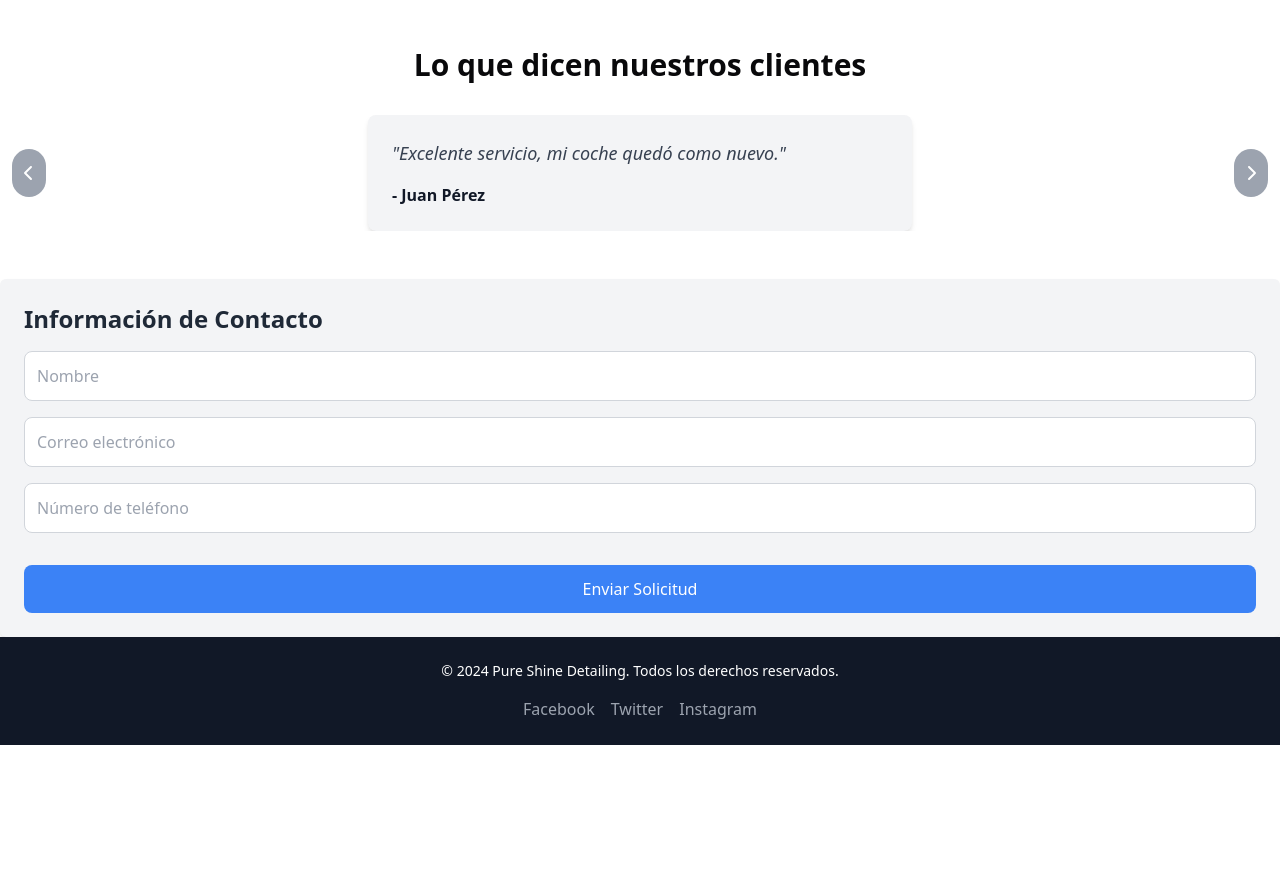
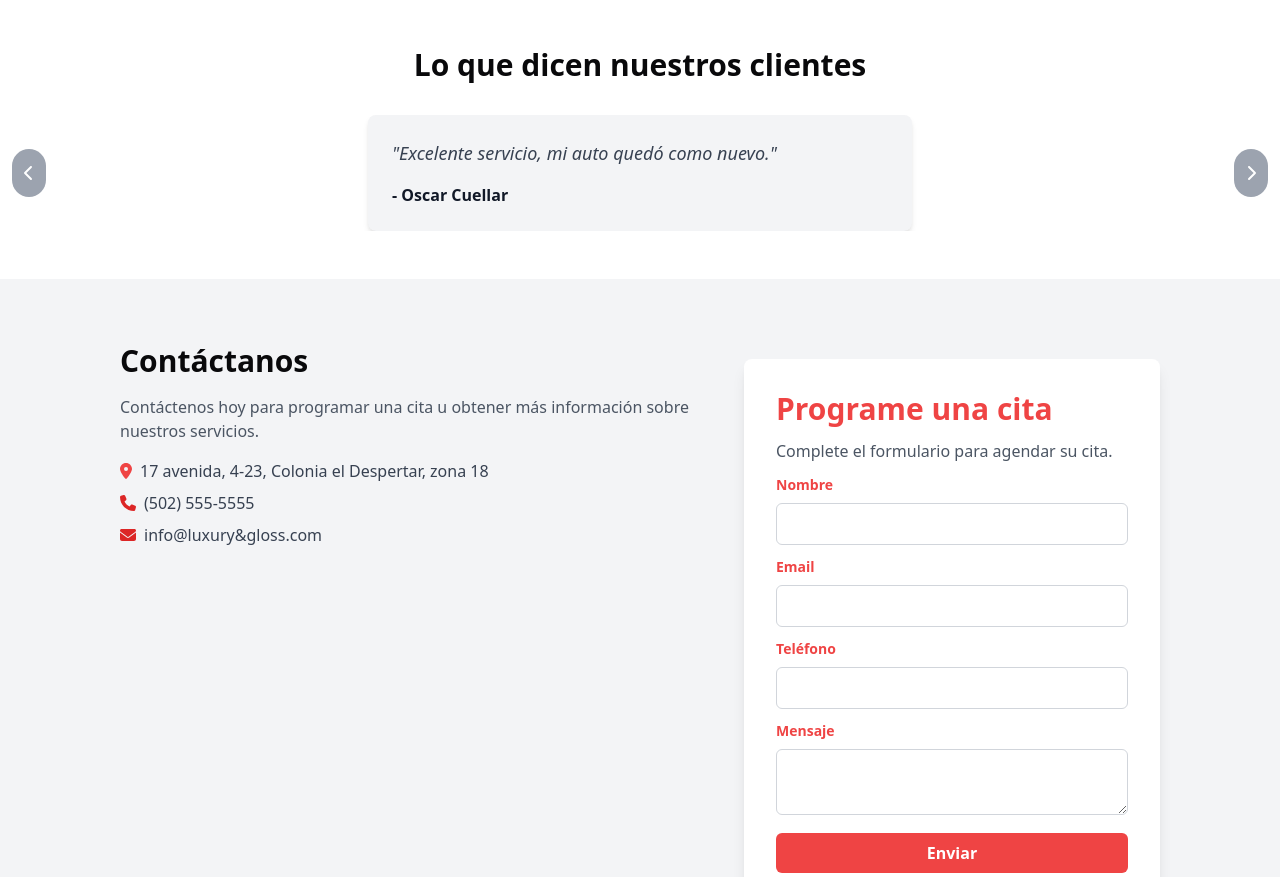
Before and after one commit to PedroGalindo0911/LuxuryAndGloss-Frontend, a React (Vite) app: page / in a window 1280 px wide. Shown: the part 1920-2797 px from the top of the page. Before the commit the page ends 2665 px from the top, so only its background shows below. Built offline with nearby package versions, Linux system fonts and the light colour scheme.

Commit message:
refactor: :art: Improve Structure
In this commit the code structure is improved and styles are added or corrected.

```diff
--- a/src/components/AboutUs.tsx
+++ b/src/components/AboutUs.tsx
@@ -1,4 +1,3 @@
-// src/components/AboutUs.tsx
 import React from 'react';
 
 const AboutUs = () => {
--- a/src/components/BeforeAfterGallery.tsx
+++ b/src/components/BeforeAfterGallery.tsx
@@ -1,4 +1,3 @@
-// src/components/BeforeAfterGallery.tsx
 import React from 'react';
 
 const BeforeAfterGallery = () => {
--- a/src/components/ContactForm.tsx
+++ b/src/components/ContactForm.tsx
@@ -1,30 +1,96 @@
-// src/components/ContactForm.tsx
 import React from 'react';
-import SubmitButton from './SubmitButton';
+import { FontAwesomeIcon } from '@fortawesome/react-fontawesome';
+import { faLocationDot, faPhone, faEnvelope } from '@fortawesome/free-solid-svg-icons';
+
+const ContactSection = () => {
+  return (
+    <section className="bg-gray-100 py-16">
+      <div className="container mx-auto px-4 flex flex-col md:flex-row justify-center items-center md:items-start">
+        <div className="md:w-1/2 mb-8 md:mb-0 text-center md:text-left">
+          <h2 className="text-3xl font-bold mb-4">Contáctanos</h2>
+          <p className="text-gray-600 mb-4">
+          Contáctenos hoy para programar una cita u obtener más información sobre nuestros servicios.
+          </p>
+          <ul className="text-gray-700">
+            <li className="flex justify-center md:justify-start items-center mb-2">
+              <span className="text-red-500 mr-2">
+                <FontAwesomeIcon icon={faLocationDot} />
+              </span>
+              17 avenida, 4-23, Colonia el Despertar, zona 18
+            </li>
+            <li className="flex justify-center md:justify-start items-center mb-2">
+              <span className="text-red-600 mr-2">
+                <FontAwesomeIcon icon={faPhone} />
+              </span>
+              (502) 555-5555
+            </li>
+            <li className="flex justify-center md:justify-start items-center">
+              <span className="text-red-600 mr-2">
+                <FontAwesomeIcon icon={faEnvelope} />
+              </span>
+              info@luxury&gloss.com
+            </li>
+          </ul>
+        </div>
 
 
-const ContactForm: React.FC = () => (
-  <div className="bg-gray-100 p-6 rounded-md shadow-md">
-    <h2 className="text-2xl font-bold text-gray-800 mb-4">Información de Contacto</h2>
+        <div className="md:w-1/3 my-4 bg-white p-8 shadow-lg rounded-lg">
+          <h2 className="text-3xl text-red-500 font-bold mb-3">Programe una cita</h2>
+          <p className="text-gray-600 mb-3">
+            Complete el formulario para agendar su cita.
+          </p>
           <form>
+            <div className="mb-3">
+              <label className="block text-red-500 text-sm font-bold mb-2" htmlFor="name">
+                Nombre
+              </label>
               <input
+                className="w-full px-3 py-2 border border-gray-300 rounded-md"
                 type="text"
-        placeholder="Nombre"
-        className="w-full mb-4 p-3 border border-gray-300 rounded-lg focus:outline-none focus:ring-2 focus:ring-blue-500"
+                id="name"
               />
+            </div>
+            <div className="mb-3">
+              <label className="block text-red-500 text-sm font-bold mb-2" htmlFor="email">
+                Email
+              </label>
               <input
+                className="w-full px-3 py-2 border border-gray-300 rounded-md"
                 type="email"
-        placeholder="Correo electrónico"
-        className="w-full mb-4 p-3 border border-gray-300 rounded-lg focus:outline-none focus:ring-2 focus:ring-blue-500"
+                id="email"
               />
+            </div>
+            <div className="mb-3">
+              <label className="block text-red-500 text-sm font-bold mb-2" htmlFor="phone">
+                Teléfono
+              </label>
               <input
-        type="tel"
-        placeholder="Número de teléfono"
-        className="w-full mb-4 p-3 border border-gray-300 rounded-lg focus:outline-none focus:ring-2 focus:ring-blue-500"
+                className="w-full px-3 py-2 border border-gray-300 rounded-md"
+                type="text"
+                id="phone"
               />
+            </div>
+            <div className="mb-3">
+              <label className="block text-red-500 text-sm font-bold mb-2" htmlFor="message">
+                Mensaje
+              </label>
+              <textarea
+                className="w-full px-3 py-2 border border-gray-300 rounded-md"
+                id="message"
+                rows={2}
+              ></textarea>
+            </div>
+            <button
+              className="w-full bg-red-500 text-white py-2 rounded-md font-bold hover:bg-red-600 transition duration-300"
+              type="submit"
+            >
+              Enviar
+            </button>
           </form>
-    <SubmitButton/>
         </div>
+      </div>
+    </section>
   );
+};
 
-export default ContactForm;
+export default ContactSection;
--- a/src/components/FAQ.tsx
+++ b/src/components/FAQ.tsx
@@ -10,7 +10,6 @@ const faqs = [
     question: "¿Qué productos utilizan?",
     answer: "Utilizamos productos de alta calidad de marcas reconocidas en el sector del detailing.",
   },
-  // Añade más preguntas y respuestas según sea necesario
 ];
 
 const FAQs = () => {
@@ -23,7 +22,7 @@ const FAQs = () => {
   return (
     <section className="py-12 bg-gray-100">
       <div className="container mx-auto px-4">
-        <h2 className="text-3xl font-bold text-center mb-8">Preguntas Frecuentes</h2>
+        <h2 className="text-3xl font-bold  text-center mb-8">Preguntas Frecuentes</h2>
         <div className="max-w-3xl mx-auto">
           {faqs.map((faq, index) => (
             <div key={index} className="mb-4">
--- a/src/components/Footer.tsx
+++ b/src/components/Footer.tsx
@@ -1,4 +1,3 @@
-// src/components/Footer.tsx
 import React from 'react';
 
 const Footer = () => {
@@ -6,13 +5,8 @@ const Footer = () => {
     <footer className="bg-gray-900 text-white py-6">
       <div className="container mx-auto px-4 text-center">
         <p className="text-sm">
-          &copy; {new Date().getFullYear()} Pure Shine Detailing. Todos los derechos reservados.
+          &copy; {new Date().getFullYear()} Luxury & Gloss. Todos los derechos reservados.
         </p>
-        <div className="mt-4">
-          <a href="#facebook" className="text-gray-400 hover:text-white mx-2">Facebook</a>
-          <a href="#twitter" className="text-gray-400 hover:text-white mx-2">Twitter</a>
-          <a href="#instagram" className="text-gray-400 hover:text-white mx-2">Instagram</a>
-        </div>
       </div>
     </footer>
   );
--- a/src/components/Navbar.tsx
+++ b/src/components/Navbar.tsx
@@ -19,10 +19,10 @@ const Navbar: React.FC = () => {
           </button>
         </div>
         <ul className={`flex-col md:flex-row md:flex justify-around text-white w-full md:w-auto absolute md:static bg-black md:bg-transparent transition-all duration-300 ease-in-out ${isOpen ? 'top-14 left-0 p-4 backdrop-blur-md bg-black/50' : 'top-[-400px]'} md:top-auto md:left-auto space-y-2 md:space-y-0 md:space-x-6`}>
-          <li><a href="#header" className="hover:text-red-500 block md:inline">Inicio</a></li>
-          <li><a href="#about" className="hover:text-red-500 block md:inline">Sobre Nosotros</a></li>
-          <li><a href="#gallery" className="hover:text-red-500 block md:inline">Galería</a></li>
-          <li><a href="#contact" className="hover:text-red-500 block md:inline">Contacto</a></li>
+          <li><a href="#header" className="object-contain transform transition hover:scale-125 block md:inline">Inicio</a></li>
+          <li><a href="#about" className="object-contain transform transition hover:scale-125 block md:inline">Sobre Nosotros</a></li>
+          <li><a href="#gallery" className="object-contain transform transition hover:scale-125 block md:inline">Galería</a></li>
+          <li><a href="#contact" className="object-contain transform transition hover:scale-125 block md:inline">Contacto</a></li>
         </ul>
       </div>
     </nav>
--- a/src/components/ServiceSelection.tsx
+++ b/src/components/ServiceSelection.tsx
@@ -21,7 +21,7 @@ const services = [
 const ServicesSection: React.FC = () => (
   <section className="py-16 bg-white">
     <div className="container mx-auto text-center">
-      <h2 className="text-4xl font-bold text-black mb-4">Nuestros Servicios</h2>
+      <h2 className="text-4xl font-bold  text-black mb-4">Nuestros Servicios</h2>
       <p className="text-lg text-gray-600 mb-12">
         Desde un simple lavado y encerado hasta un detallado interior y exterior completo, tenemos la experiencia para restaurar tu vehículo a su antigua gloria.
       </p>
--- a/src/components/TestimonialsCarousel.tsx
+++ b/src/components/TestimonialsCarousel.tsx
@@ -1,4 +1,3 @@
-// src/components/TestimonialsCarousel.tsx
 import { useState } from 'react';
 import { FontAwesomeIcon } from '@fortawesome/react-fontawesome';
 import { faChevronLeft, faChevronRight } from '@fortawesome/free-solid-svg-icons';
@@ -9,10 +8,9 @@ interface Testimonial {
 }
 
 const testimonials: Testimonial[] = [
-  { text: "Excelente servicio, mi coche quedó como nuevo.", author: "Juan Pérez" },
-  { text: "Muy profesionales y atentos. Totalmente recomendado.", author: "María López" },
-  { text: "El mejor detailing en la ciudad. No defraudan.", author: "Carlos Fernández" },
-  // Añade más testimonios según sea necesario
+  { text: "Excelente servicio, mi auto quedó como nuevo.", author: "Oscar Cuellar" },
+  { text: "Muy profesionales y atentos. Totalmente recomendado.", author: "Crista Vasquez" },
+  { text: "El mejor detailing en la ciudad. No defraudan.", author: "Diego Montenegro" },
 ];
 
 const TestimonialsCarousel: React.FC = () => {
@@ -31,7 +29,7 @@ const TestimonialsCarousel: React.FC = () => {
   return (
     <div className="bg-white py-12">
       <div className="container mx-auto relative">
-        <h2 className="text-3xl font-bold text-center mb-8">Lo que dicen nuestros clientes</h2>
+        <h2 className="text-3xl font-bold  text-center mb-8">Lo que dicen nuestros clientes</h2>
         <div className="flex justify-center items-center">
           <button
             onClick={prevTestimonial}
```
Lines whose indentation alone changed are shown as unchanged.
